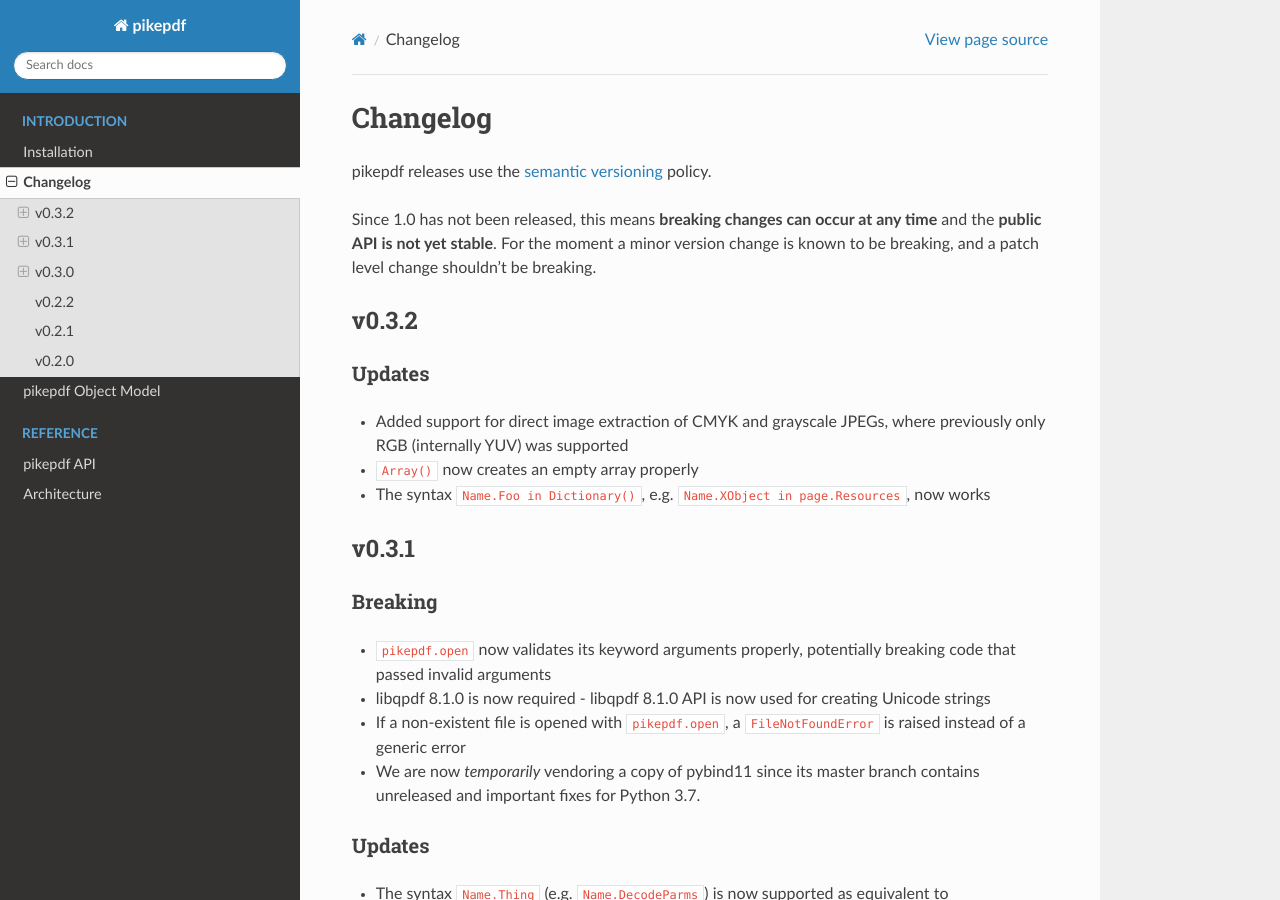
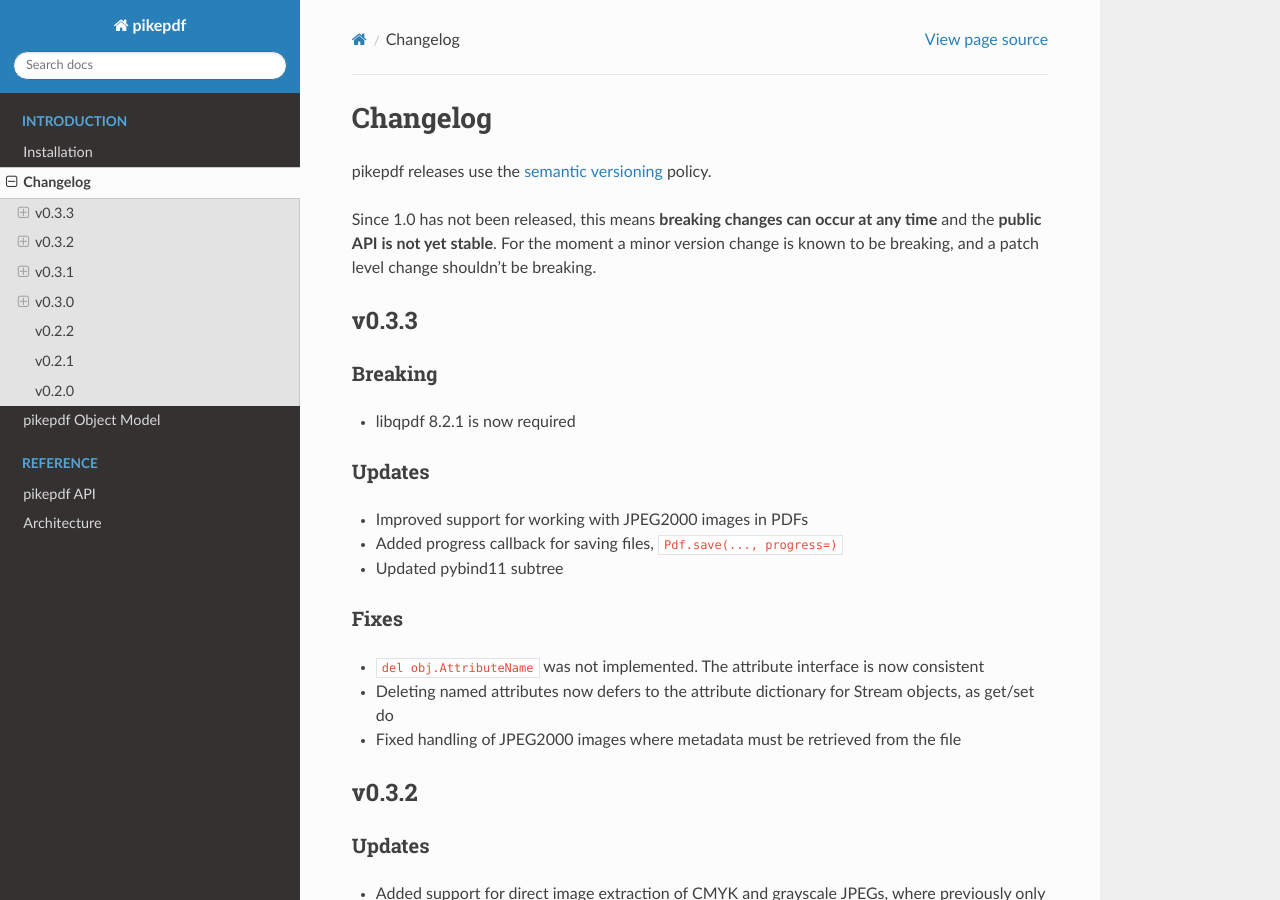
Before and after one commit to pikepdf/pikepdf, a Sphinx documentation site: the page built from docs/changelog.rst, in a window 1280 px wide and 900 px high. Built offline with Sphinx 7.4.7 and the Read the Docs theme 2.0.0, drawn with Linux system fonts in a browser that asks for light colours; pages that are not in the unit, such as notebooks, are missing from menus; the version number could not be read and is left out.

Commit message:
v0.3.3 changes

```diff
--- a/docs/changelog.rst
+++ b/docs/changelog.rst
@@ -6,6 +6,28 @@
 pikepdf releases use the `semantic versioning <http://semver.org>`_ policy.
 
 Since 1.0 has not been released, this means **breaking changes can occur at any time** and the **public API is not yet stable**. For the moment a minor version change is known to be breaking, and a patch level change shouldn't be breaking.
+
+v0.3.3
+======
+
+Breaking
+--------
+
+* libqpdf 8.2.1 is now required
+
+Updates
+-------
+
+* Improved support for working with JPEG2000 images in PDFs
+* Added progress callback for saving files, ``Pdf.save(..., progress=)``
+* Updated pybind11 subtree
+
+Fixes
+-----
+
+* ``del obj.AttributeName`` was not implemented. The attribute interface is now consistent
+* Deleting named attributes now defers to the attribute dictionary for Stream objects, as get/set do
+* Fixed handling of JPEG2000 images where metadata must be retrieved from the file
 
 v0.3.2
 ======
```
